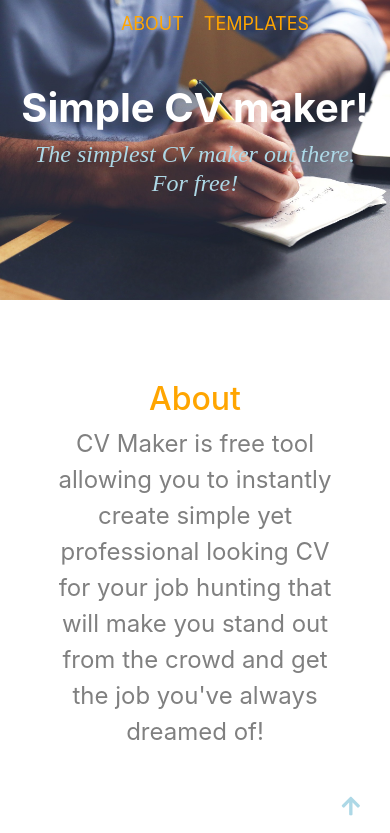
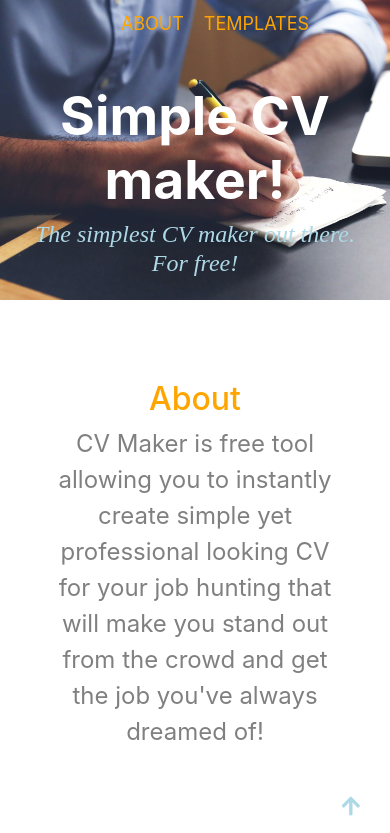
Before and after one commit to Michelle-lele/project0, a plain HTML site: page index.html in a window 390 px wide. Shown: the top 833 px of the page. Drawn offline with nearby package versions, Linux system fonts and the light colour scheme.

Commit message:
Minor changes to headline

```diff
--- a/styles.css
+++ b/styles.css
@@ -19,6 +19,10 @@
 	#top-content{
 		background-size: auto 100%;
 		height: 300px;
+	}
+
+	#headline h1{
+		font-size: 10pt;
 	}
 
 }
@@ -80,6 +84,7 @@ div .row h4, #templates h3, #home i{
 	background-size: cover;
 }
 
+
 #overview{
 	margin-top: 0px;
 }
@@ -91,6 +96,10 @@ div .row h4, #templates h3, #home i{
 	text-align: center;
 	color: white;
 	padding-top: 30px;
+}
+
+#headline h1{
+	font-size: 40pt;
 }
 
 #headline h3{
```
